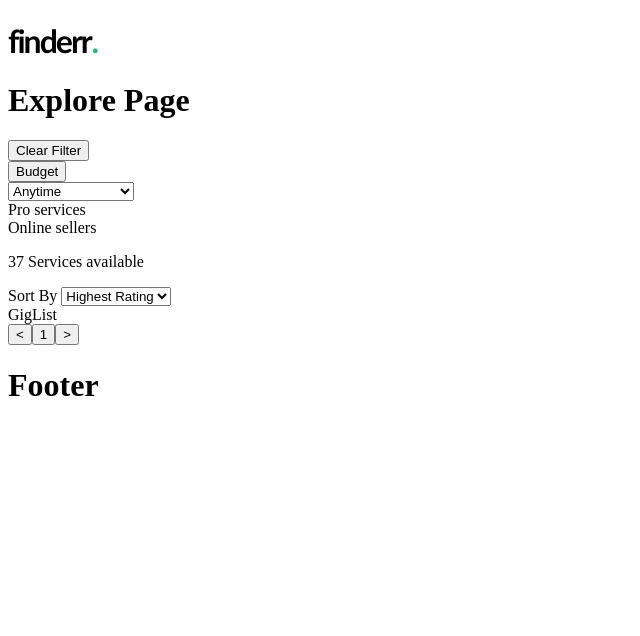
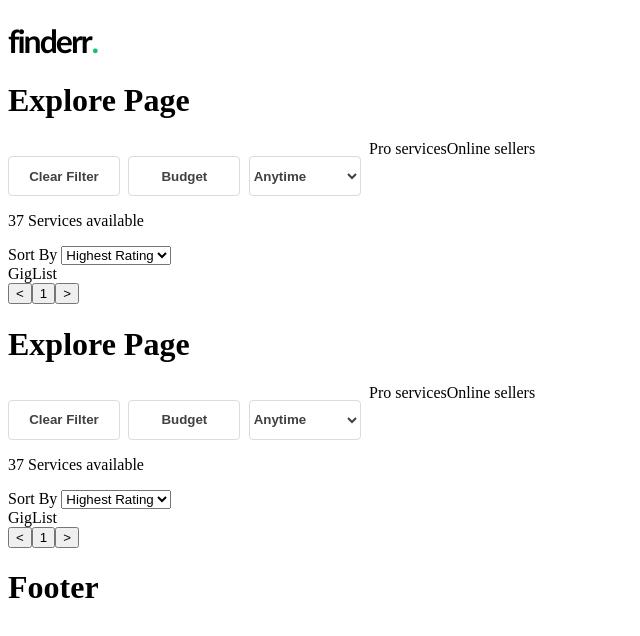
Before and after one commit to MiryamLevi/Finderr, a React (Vite) app in the folder frontend/: page /#/explore in a window 1280 px wide. Shown: the top 636 px of the page, without its empty margins (0-640 px from the left). Built offline with nearby package versions, Linux system fonts and the light colour scheme.

Commit message:
add css to buttons

```diff
--- a/frontend/src/App.jsx
+++ b/frontend/src/App.jsx
@@ -13,7 +13,7 @@ function App() {
     <Router>
       <Header/>
       <SignIn/>
-      {/* <Explore/> */}
+      <Explore/>
       <main>
         <Routes>
         <Route path="/" element={<Home />} />
--- a/frontend/src/cmps/Explore/CustomSelect.jsx
+++ b/frontend/src/cmps/Explore/CustomSelect.jsx
@@ -18,7 +18,7 @@ const CustomSelect = () => {
   return (
     <div >
       <div>
-        <button onClick={handleToggle}>Budget</button>
+        <button className="options-btn" onClick={handleToggle}>Budget</button>
       </div>
 
       {isOpen && (
--- a/frontend/src/styles/main.scss
+++ b/frontend/src/styles/main.scss
@@ -1,4 +1,4 @@
 // basics
 @import 'basics/colors';
-@import 'views/header';
+@import 'basics/basics';
 @import 'views/explore';
--- a/frontend/src/styles/views/_explore.scss
+++ b/frontend/src/styles/views/_explore.scss
@@ -2,3 +2,21 @@
     border-width: 2px;
     border-color: black;
 }
+
+.explore .options-btn {
+    width: 112px;
+    height: 40px;
+    border: 1px solid #dadbdd;
+    background-color: #fff;
+    margin-top: 1.1875em;
+    margin-inline-end: 0.625em;
+    border-radius: 4px;
+    color: #404145;
+    cursor: pointer;
+    font-weight: bold;
+}
+
+.explore-header {
+    display: flex;
+    flex-direction: row;
+}
--- a/frontend/src/views/Explore.jsx
+++ b/frontend/src/views/Explore.jsx
@@ -6,9 +6,9 @@ export function Explore() {
     <div className="explore">
       <h1>Explore Page</h1>
       <div className="explore-header">
-        <button className="clear">Clear Filter</button>
+        <button className="clear options-btn">Clear Filter</button>
         <CustomSelect />
-        <select className="order-delivery-time">
+        <select className="order-delivery-time options-btn">
           <option value="express">Express 24 hours</option>
           <option value="upto3days">Up to 3 days</option>
           <option value="upto7days">Up to 7 days</option>
```
Also changed, not shown: frontend/src/styles/basics/_basics.scss (renamed from frontend/src/styles/views/_header.scss).
